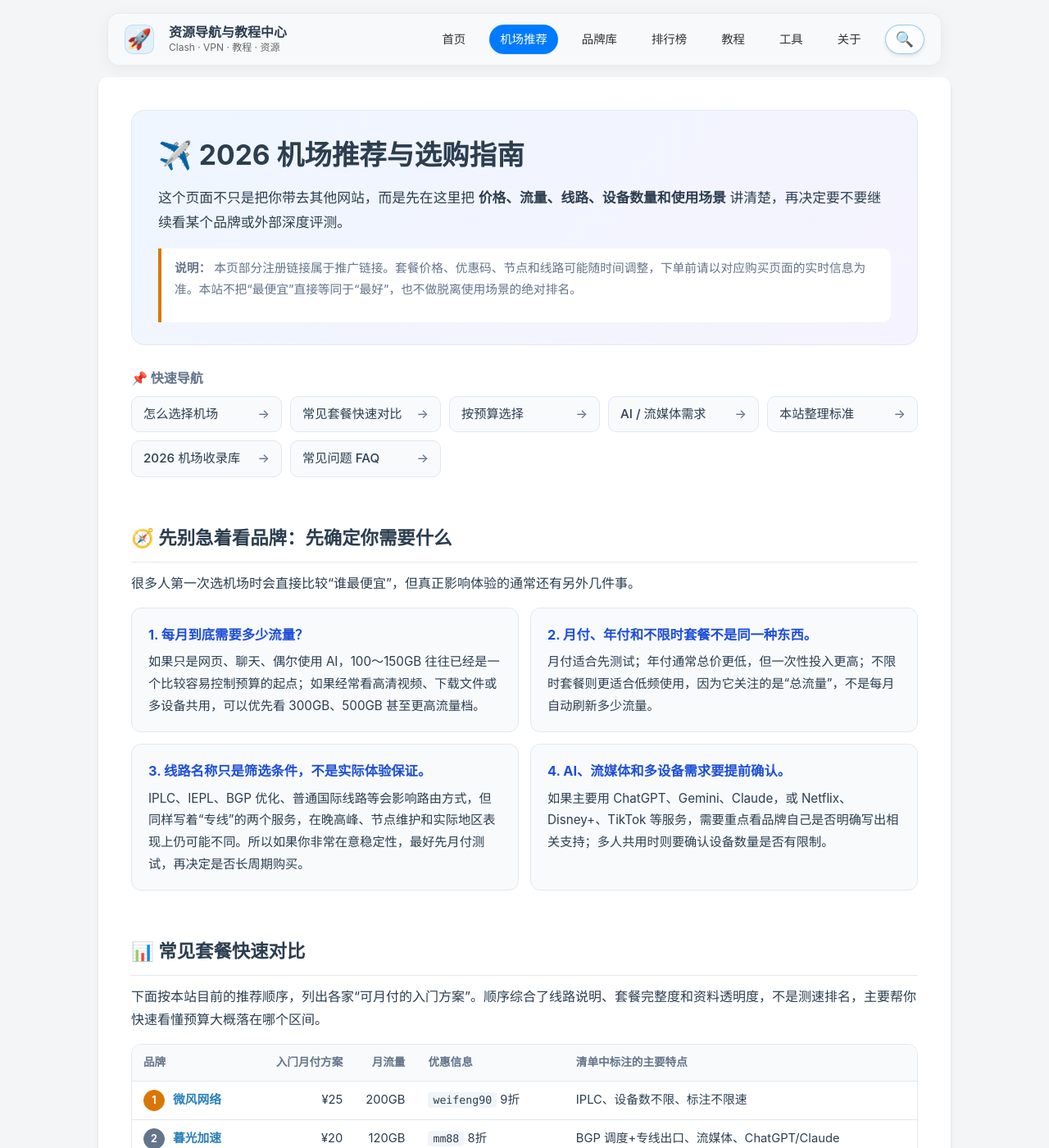
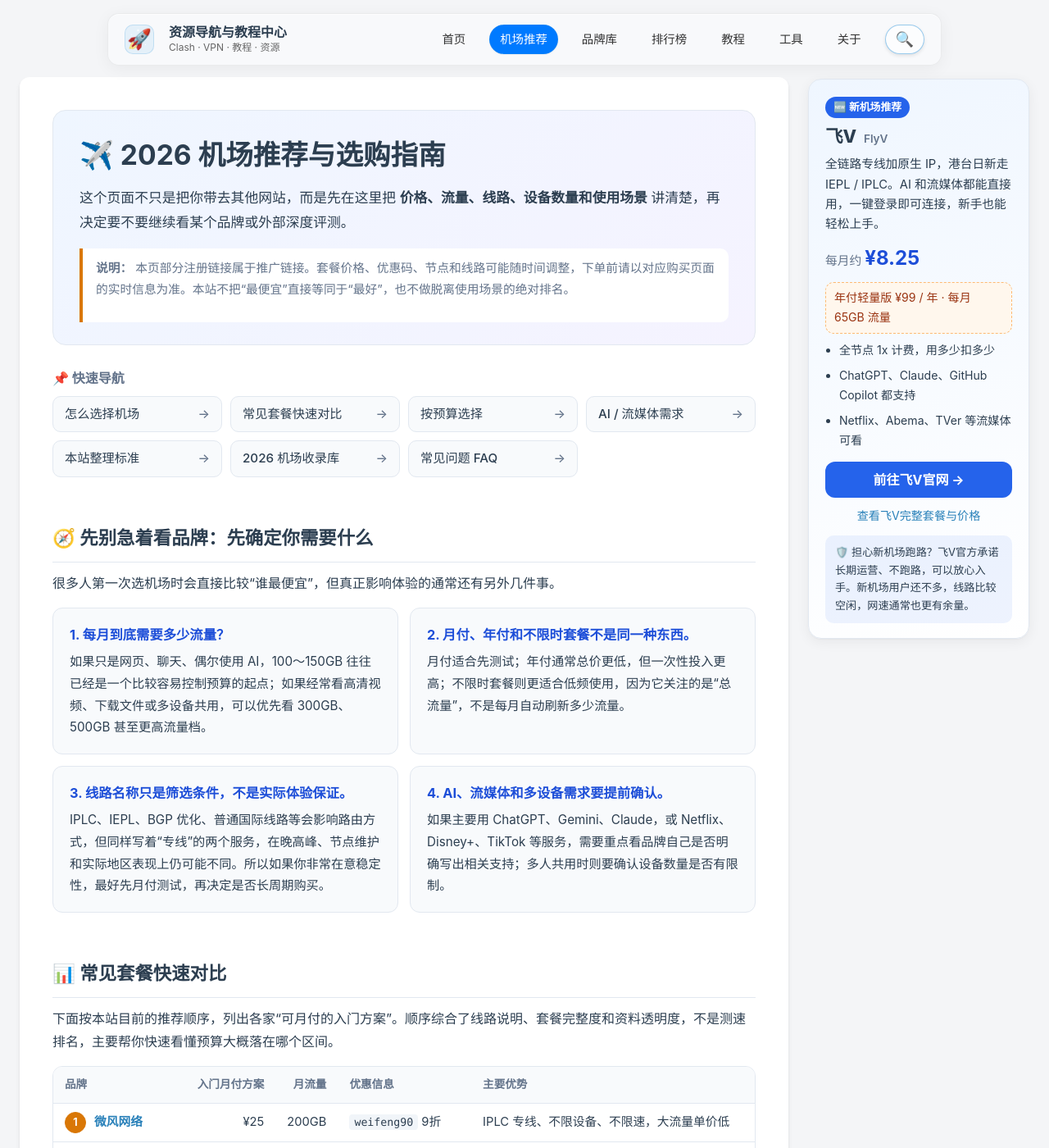
Before and after one commit to Colasaiko/tuijianjichang, a Jekyll site: the page built from airport.md, in a window 1280 px wide and 1400 px high. Shown: the whole window at 82% size. Built offline with Jekyll 4.4.1, drawn with Linux system fonts in a browser that asks for light colours; some of the changed text lies outside the part shown.

Commit message:
Add FlyV sidebar to the airport page and rewrite table strengths
The sidebar sits right of the content on wide screens and under the
page header on phones. The comparison table's last column now lists
each brand's strengths.

Co-Authored-By: Claude Opus 5.5 <noreply@anthropic.com>

```diff
--- a/_layouts/default.html
+++ b/_layouts/default.html
@@ -7,7 +7,7 @@
     {% if page.description %}
     <meta name="description" content="{{ page.description }}">
     {% endif %}
-    <link rel="stylesheet" href="/tuijianjichang/assets/css/style-v2.css?v=20261102-4">
+    <link rel="stylesheet" href="/tuijianjichang/assets/css/style-v2.css?v=20261111-3">
     <style>
         /* Navbar geometry is intentionally fixed so page changes never resize it. */
         .navbar-wrapper {
--- a/airport.md
+++ b/airport.md
@@ -14,6 +14,24 @@ description: 2026机场推荐排行榜与选购指南，整理不同预算、流
 > **说明：** 本页部分注册链接属于推广链接。套餐价格、优惠码、节点和线路可能随时间调整，下单前请以对应购买页面的实时信息为准。本站不把“最便宜”直接等同于“最好”，也不做脱离使用场景的绝对排名。
 
 </div>
+
+<aside class="ap-aside" aria-label="新机场推荐：飞V">
+<div class="ap-aside-card">
+<p class="ap-aside-badge">🆕 新机场推荐</p>
+<p class="ap-aside-name">飞V <span>FlyV</span></p>
+<p class="ap-aside-lead">全链路专线加原生 IP，港台日新走 IEPL / IPLC。AI 和流媒体都能直接用，一键登录即可连接，新手也能轻松上手。</p>
+<p class="ap-aside-price">每月约 <strong>¥8.25</strong></p>
+<p class="ap-aside-coupon">年付轻量版 ¥99 / 年 · 每月 65GB 流量</p>
+<ul>
+<li>全节点 1x 计费，用多少扣多少</li>
+<li>ChatGPT、Claude、GitHub Copilot 都支持</li>
+<li>Netflix、Abema、TVer 等流媒体可看</li>
+</ul>
+<a class="ap-aside-cta" href="https://varnexa.flyvaff.com/#/?code=6ae5FH9i" target="_blank" rel="sponsored noopener">前往飞V官网 →</a>
+<a class="ap-aside-more" href="#feiv">查看飞V完整套餐与价格</a>
+<p class="ap-aside-note">🛡️ 担心新机场跑路？飞V官方承诺长期运营、不跑路，可以放心入手。新机场用户还不多，线路比较空闲，网速通常也更有余量。</p>
+</div>
+</aside>
 
 <div class="ap-toc" markdown="1">
 
@@ -55,17 +73,17 @@ IPLC、IEPL、BGP 优化、普通国际线路等会影响路由方式，但同
 
 <div class="ap-table ap-rank-table" markdown="1">
 
-| 品牌 | 入门月付方案 | 月流量 | 优惠信息 | 清单中标注的主要特点 |
+| 品牌 | 入门月付方案 | 月流量 | 优惠信息 | 主要优势 |
 |---|---:|---:|---|---|
-| [微风网络](https://edp01.breezenetaff.com/#/?code=6ehSdfxw) | ¥25 | 200GB | `weifeng90` 9折 | IPLC、设备数不限、标注不限速 |
-| [暮光加速](https://varnexa.twilightaff.com/#/?code=1eGqV85O) | ¥20 | 120GB | `mm88` 8折 | BGP 调度+专线出口、流媒体、ChatGPT/Claude |
-| [飞V](https://varnexa.flyvaff.com/#/?code=6ae5FH9i) | ¥25 | 150GB | `fly20` 8折（新用户首单） | 港台日新 IEPL/IPLC 专线、官方客户端登录即用、不限设备 |
-| [浪网 WaveNet](https://varnexa.wavenetaff.com/#/?code=pcFhy7Lb) | ¥30 | 150GB | `lw888` 8折（新用户） | 全节点 IEPL 专线、1x 倍率、官方客户端一键登录、Netflix 与 ChatGPT/Claude |
-| [灵动云](https://varnexa.lingdongaff.com/#/?code=TIMwZeIR) | ¥20 | 100GB | `ld888` 8折 | 纯专线+BGP 三网优化、支持订阅导入、ChatGPT/Claude |
-| [隐形人](https://varnexa.invisibleaff.com/#/?code=8jyAXfu3) | ¥24 | 144GB | `yxr888` 8折 | IEPL 专线、不限设备、Abema/TVer 与 GitHub Copilot |
-| [Firefly](https://vip02.fireflyaff.com/#/?code=mcYQUZxG) | ¥25 | 150GB | `firefly` 8折 | IPLC、不限设备数、标注不限速 |
-| [无忧链接](https://wep01.worryfreeaff.com/#/?code=ydtFVWqU) | ¥19 | 100GB | `wuyou666` 8折 | 全 IPLC、1x 倍率、ChatGPT/Gemini 与流媒体 |
-| [Sogo 云](https://wzjc.sogoyunaff.cc/#/?code=JvxcPy2A) | ¥25 | 150GB | `sogo10000` 9折 | VLESS、IEPL、三网优化、流媒体与 AI 支持 |
+| [微风网络](https://edp01.breezenetaff.com/#/?code=6ehSdfxw) | ¥25 | 200GB | `weifeng90` 9折 | IPLC 专线、不限设备、不限速，大流量单价低 |
+| [暮光加速](https://varnexa.twilightaff.com/#/?code=1eGqV85O) | ¥20 | 120GB | `mm88` 8折 | BGP 智能调度+专线出口、不限设备，流媒体与 ChatGPT/Claude 全支持 |
+| [飞V](https://varnexa.flyvaff.com/#/?code=6ae5FH9i) | ¥25 | 150GB | `fly20` 8折（新用户首单） | 全链路专线+原生 IP、港台日新 IEPL/IPLC、不限设备，AI 与流媒体全支持 |
+| [浪网 WaveNet](https://varnexa.wavenetaff.com/#/?code=pcFhy7Lb) | ¥30 | 150GB | `lw888` 8折（新用户） | 全节点 IEPL 专线、1x 倍率不限速，Netflix 与 ChatGPT/Claude 全支持 |
+| [灵动云](https://varnexa.lingdongaff.com/#/?code=TIMwZeIR) | ¥20 | 100GB | `ld888` 8折 | 纯专线+BGP 三网优化、晚高峰不限速，原生纯净 IP 稳定用 ChatGPT/Claude |
+| [隐形人](https://varnexa.invisibleaff.com/#/?code=8jyAXfu3) | ¥24 | 144GB | `yxr888` 8折 | IEPL 专线、不限设备，Abema/TVer 与 GitHub Copilot 全支持 |
+| [Firefly](https://vip02.fireflyaff.com/#/?code=mcYQUZxG) | ¥25 | 150GB | `firefly` 8折 | IPLC 专线、不限设备、不限速，流量档位齐全 |
+| [无忧链接](https://wep01.worryfreeaff.com/#/?code=ydtFVWqU) | ¥19 | 100GB | `wuyou666` 8折 | 全 IPLC 专线、1x 倍率，ChatGPT/Gemini 与流媒体全支持 |
+| [Sogo 云](https://wzjc.sogoyunaff.cc/#/?code=JvxcPy2A) | ¥25 | 150GB | `sogo10000` 9折 | IEPL 专线、三网优化，AI 全支持、流媒体全面解锁 |
 
 </div>
 
--- a/assets/css/style-v2.css
+++ b/assets/css/style-v2.css
@@ -345,6 +345,8 @@ img {
     outline-offset: 2px;
     border-radius: 4px;
 }
+/* 跳到页内锚点时，标题不被吸顶导航栏挡住 */
+.ap-page [id] { scroll-margin-top: 96px; }
 .ap-page hr { border: 0; border-top: 1px solid var(--ap-line); margin: 2em 0; }
 
 /* 页首 */
@@ -827,3 +829,79 @@ img {
 .ap-footer-nav table { margin: 0 0 1.5em; }
 .ap-footer-nav td { display: block; padding: 0; border: 0; background: none !important; }
 .ap-footer-nav td:empty { display: none; }
+
+/* 机场页右侧推荐栏（page_class 加 ap-has-aside）：宽屏固定在正文右侧，窄屏放在页首下方 */
+.ap-aside { margin: 20px 0 8px; }
+.ap-aside-card {
+    background: linear-gradient(160deg, var(--ap-hero-from), var(--ap-surface-raised));
+    border: 1px solid var(--ap-line);
+    border-radius: 16px;
+    padding: 18px 20px;
+    box-shadow: var(--ap-shadow);
+}
+.ap-aside-card p { margin: 0 0 8px; }
+.ap-aside-badge {
+    display: inline-block;
+    font-size: 0.8rem;
+    font-weight: 700;
+    color: var(--ap-on-accent);
+    background: var(--ap-accent);
+    border-radius: 999px;
+    padding: 2px 10px;
+}
+.ap-aside-name { font-size: 1.35rem; font-weight: 800; line-height: 1.3; }
+.ap-aside-name span { font-size: 0.85rem; font-weight: 600; color: var(--ap-muted); margin-left: 4px; }
+.ap-aside-lead { font-size: 0.92rem; line-height: 1.65; }
+.ap-aside-price { font-size: 0.92rem; color: var(--ap-muted); }
+.ap-aside-price strong { font-size: 1.5rem; color: var(--ap-accent-strong); }
+.ap-aside-coupon {
+    font-size: 0.88rem;
+    color: var(--ap-coupon-text);
+    background: var(--ap-coupon-bg);
+    border: 1px dashed var(--ap-coupon-line);
+    border-radius: 10px;
+    padding: 6px 10px;
+}
+.ap-aside-coupon code { background: none; color: inherit; font-weight: 700; padding: 0; }
+.ap-aside-card ul { margin: 4px 0 14px; padding-left: 1.2em; font-size: 0.88rem; line-height: 1.7; }
+.ap-aside-cta {
+    display: flex;
+    align-items: center;
+    justify-content: center;
+    min-height: 44px;
+    border-radius: 12px;
+    background: var(--ap-accent);
+    color: var(--ap-on-accent);
+    font-weight: 700;
+}
+.ap-aside-cta:hover { background: var(--ap-accent-strong); color: var(--ap-on-accent); text-decoration: none; opacity: 1; }
+.ap-aside-more { display: block; text-align: center; font-size: 0.88rem; margin: 10px 0 6px; }
+.ap-aside-card .ap-aside-note {
+    margin: 12px 0 0;
+    padding: 10px 12px;
+    font-size: 0.82rem;
+    line-height: 1.65;
+    background: var(--ap-accent-soft);
+    border-radius: 10px;
+}
+
+/* 宽屏：正文（最宽 1040px）+ 间距 24px + 推荐栏 270px，整体居中，推荐栏随页面滚动吸顶 */
+@media (min-width: 1260px) {
+    .main-content.ap-has-aside {
+        --ap-total: min(100vw - 48px, 1334px);
+        position: relative;
+        width: calc(var(--ap-total) - 294px);
+        max-width: none;
+        margin-left: calc((100vw - var(--ap-total)) / 2);
+        margin-right: auto;
+    }
+    .ap-has-aside .ap-aside {
+        position: absolute;
+        top: 0;
+        bottom: 0;
+        left: calc(100% + 24px);
+        width: 270px;
+        margin: 0;
+    }
+    .ap-has-aside .ap-aside-card { position: sticky; top: 96px; }
+}
```
Also changed, not shown: other parts of airport.md (+1 -1 lines).
